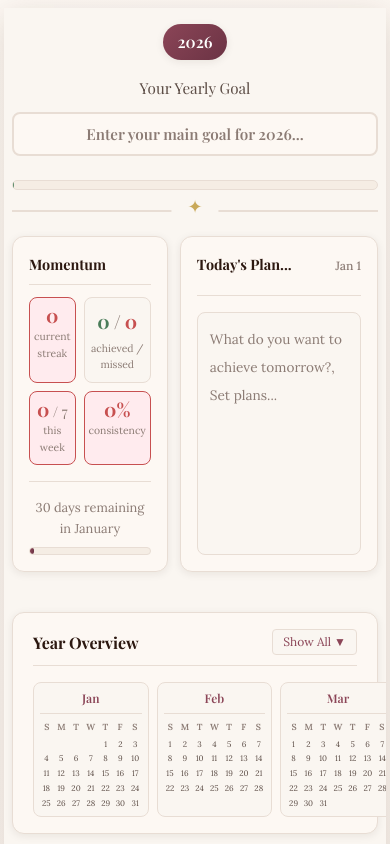
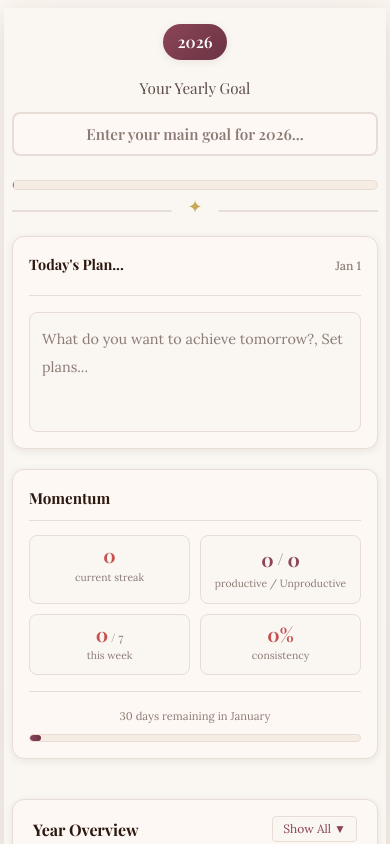
Before and after one commit to Hritik4722/comeback-goal-planner, a React (Vite) app: page / in a window 390 px wide. Shown: the top 844 px of the page. Built offline with nearby package versions, Linux system fonts and the light colour scheme.

Commit message:
responsiveness

```diff
--- a/src/App.jsx
+++ b/src/App.jsx
@@ -500,7 +500,7 @@ function App() {
                   <span className="stat-separator">/</span>
                   <span className="stat-value failure">{failureCells}</span>
                 </div>
-                <span className="stat-label">achieved / missed</span>
+                <span className="stat-label">productive / Unproductive</span>
               </div>
               <div className={`stat-item stat-${getWeekStatus()}`}>
                 <span className="stat-value">{thisWeekActive}<span className="stat-small"> / 7</span></span>
@@ -700,14 +700,14 @@ function App() {
                   onClick={() => !isSelectedDateFuture() && setModalStatus('success')}
                   disabled={isSelectedDateFuture()}
                 >
-                  Achieved
+                  Productive day
                 </button>
                 <button
                   className={`status-btn failure ${modalStatus === 'failure' ? 'active' : ''} ${isSelectedDateFuture() ? 'disabled' : ''}`}
                   onClick={() => !isSelectedDateFuture() && setModalStatus('failure')}
                   disabled={isSelectedDateFuture()}
                 >
-                  Missed
+                  Unproductive day
                 </button>
                 <button
                   className={`status-btn pending ${modalStatus === 'pending' ? 'active' : ''}`}
--- a/src/index.css
+++ b/src/index.css
@@ -266,37 +266,21 @@ body {
   color: var(--text-muted);
 }
 
-/* Momentum Status Colors */
-.stat-item.stat-success {
-  border-color: var(--color-success);
-  background: var(--color-success-bg);
-}
-
+/* Momentum Status Colors - Text only */
 .stat-item.stat-success .stat-value {
   color: var(--color-success);
-}
-
-.stat-item.stat-warning {
-  border-color: #D4A017;
-  background: #FEF9E7;
 }
 
 .stat-item.stat-warning .stat-value {
   color: #C9971A;
 }
 
-.stat-item.stat-danger {
-  border-color: var(--color-failure);
-  background: var(--color-failure-bg);
-}
-
 .stat-item.stat-danger .stat-value {
   color: var(--color-failure);
 }
 
-.stat-item.stat-neutral {
-  border-color: var(--border-light);
-  background: var(--bg-paper);
+.stat-item.stat-neutral .stat-value {
+  color: var(--color-burgundy);
 }
 
 /* Month Progress Bar */
@@ -772,7 +756,7 @@ body {
   border: 2px solid var(--border-medium);
   border-radius: 8px;
   font-family: 'Lora', serif;
-  font-size: 0.95rem;
+  font-size: 0.70rem;
   cursor: pointer;
   transition: all 0.2s ease;
   background: var(--bg-paper);
@@ -1329,3 +1313,62 @@ body {
     padding: 5px 10px;
   }
 }
+
+/* Responsive Dashboard - Tablet and below */
+@media (max-width: 900px) {
+  .dashboard-row {
+    grid-template-columns: 1fr;
+    gap: 20px;
+  }
+
+  /* Reorder: Today's Plan first, then Momentum */
+  .stats-box {
+    order: 2;
+  }
+
+  .today-goals-box {
+    order: 1;
+  }
+}
+
+/* Responsive Dashboard - Mobile */
+@media (max-width: 600px) {
+  .stats-box-title {
+    font-size: 0.95rem;
+    margin-bottom: 14px;
+    padding-bottom: 10px;
+  }
+
+  .stats-grid {
+    gap: 10px;
+  }
+
+  .stat-item {
+    padding: 10px 6px;
+  }
+
+  .stat-item .stat-value {
+    font-size: 1.2rem;
+  }
+
+  .stat-item .stat-label {
+    font-size: 0.65rem;
+  }
+
+  .stat-separator {
+    font-size: 1rem;
+  }
+
+  .stat-small {
+    font-size: 0.75rem;
+  }
+
+  .month-progress-text {
+    font-size: 0.7rem;
+  }
+
+  .today-notes-input {
+    min-height: 120px;
+    font-size: 0.9rem;
+  }
+}
```
